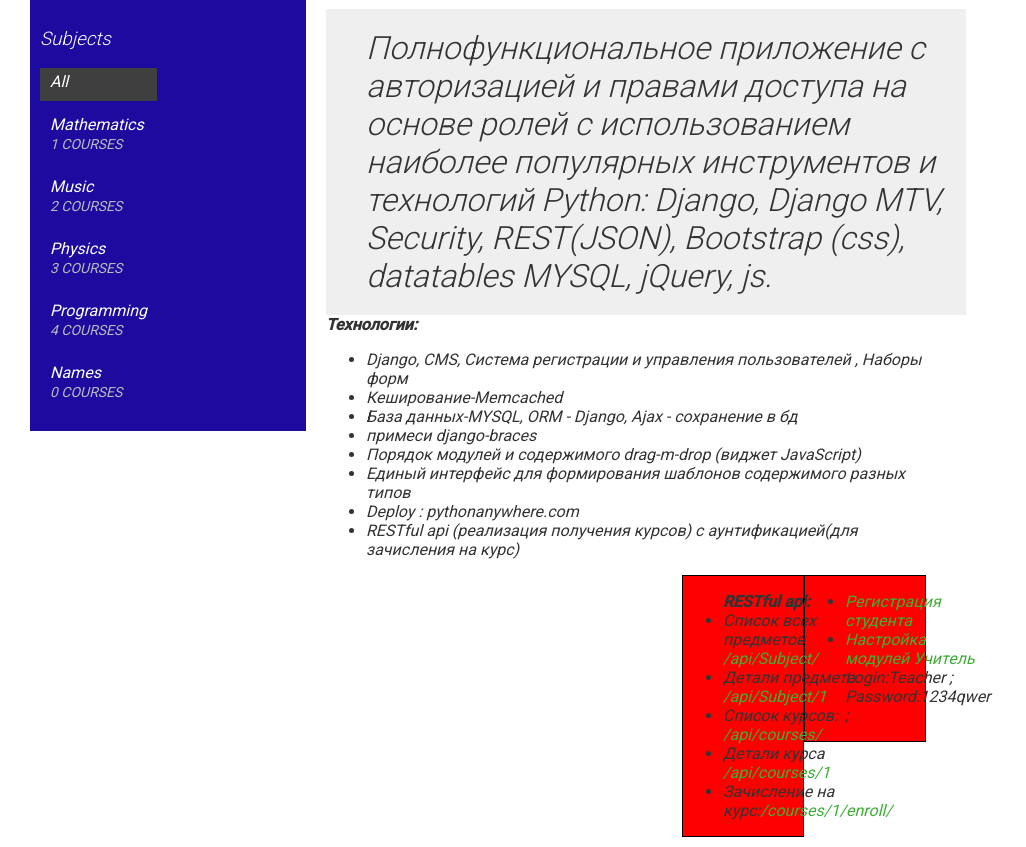
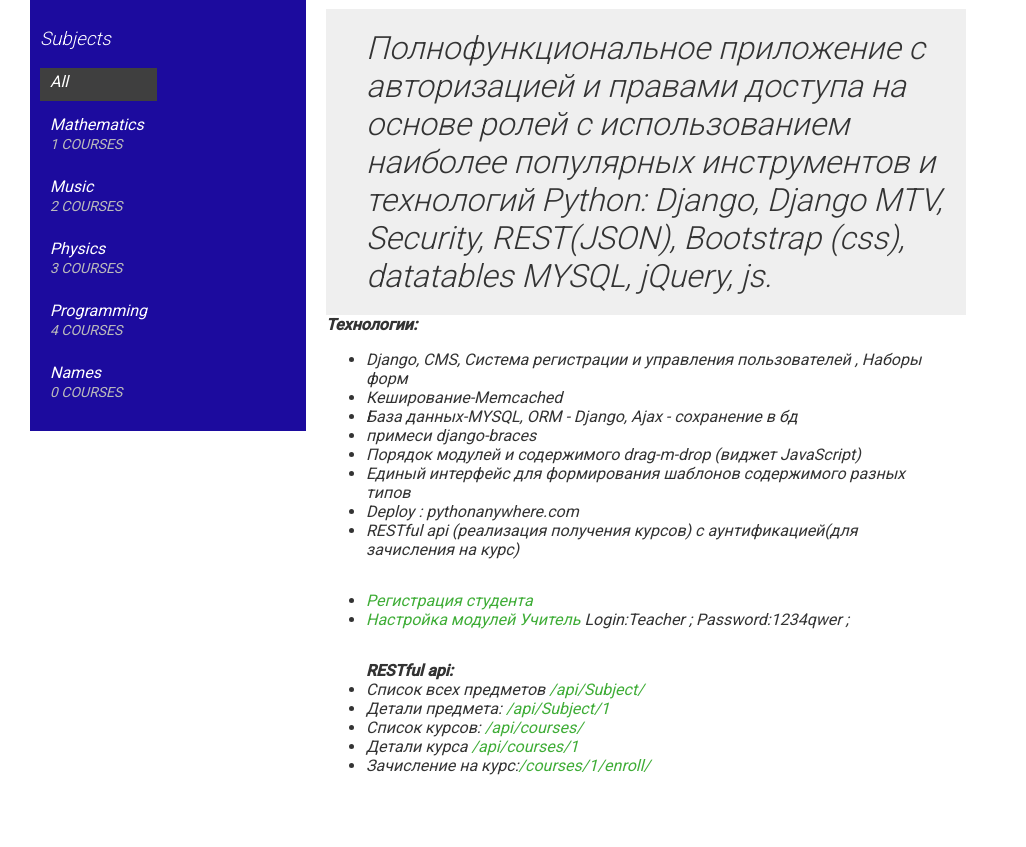
Before and after one commit to Basicprof/CoursesOFstudy, a Django app: page / in a window 1280 px wide. Shown: the part 133-980 px from the top of the page, without its empty margins (0-1026 px from the left). After the commit the page ends 908 px from the top, so only its background shows below. Run offline with Django 3.2, Linux system fonts and the light colour scheme; data comes from the database, SQL or seed files in the repository; parts of the project's set-up code (start-up, migrations or seed data) failed here and were passed over; some libraries are stand-ins or nearby versions.

Commit message:
midified course\list

```diff
--- a/educa/courses/templates/courses/course/list.html
+++ b/educa/courses/templates/courses/course/list.html
@@ -66,14 +66,14 @@
       <li>RESTful api  (реализация получения курсов)
         c аунтификацией(для зачисления на курс)</li>
   </ul>
-  <div><div class="ul">
+  <div class="row"><div class="col">
     <ul><li>
        <a href="/students/register/">Регистрация студента</a></li>
     <li><a href="/course/mine/">Настройка модулей Учитель</a>
     Login:Teacher ; Password:1234qwer ;</li>
     <!-- <li><a href="/admin/">Admin</a></li> -->
 
-     </ul></div><div class="ul">
+     </ul></div><div class="col">
 
     <ul><strong>RESTful api:</strong>
     <li>Список всех предметов <a href="{% url 'api:subject_list' %}">/api/Subject/</a></li>
```
